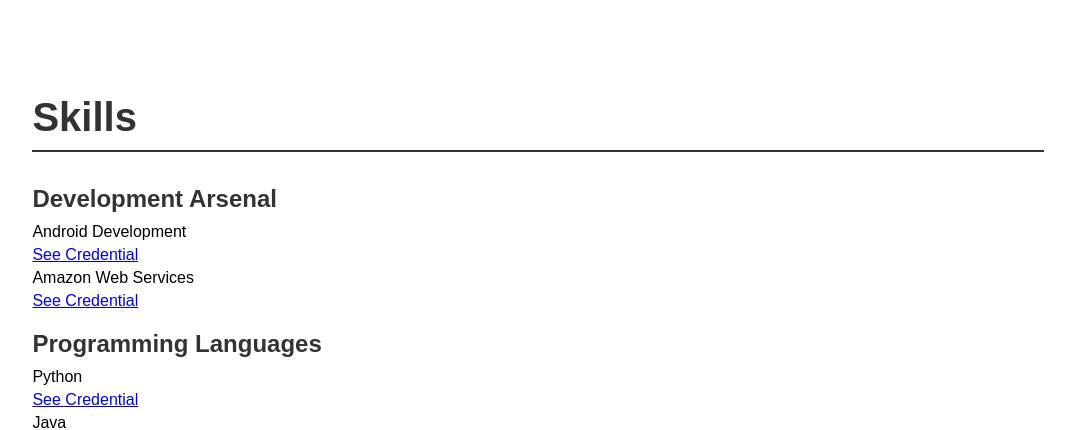
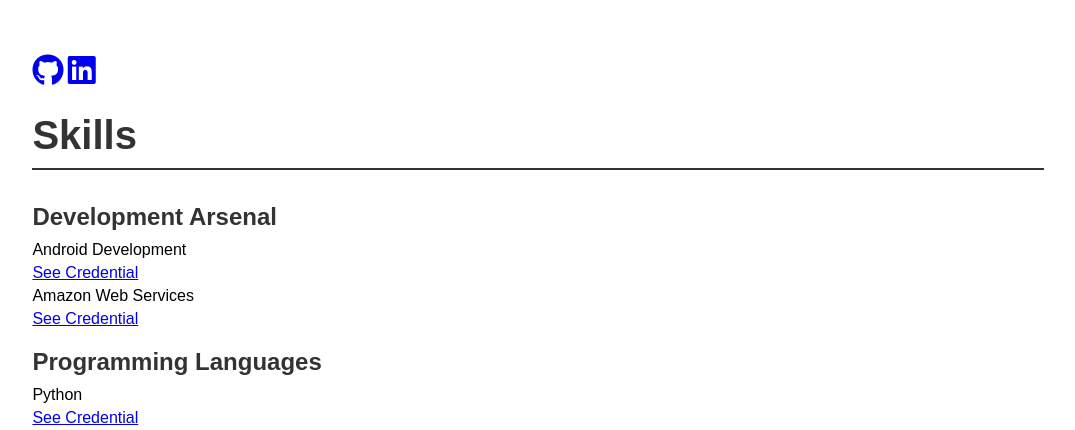
Before and after one commit to Ebredvick/website_portfolio, a FastAPI app: page /home in a window 1280 px wide. Shown: the part 46-476 px from the top of the page, without its empty margins (102-1177 px from the left). Run offline with FastAPI, Linux system fonts and the light colour scheme; some libraries are stand-ins or nearby versions.

Commit message:
Add external links for github and linkedin on home page

```diff
--- a/app/templates/index.html
+++ b/app/templates/index.html
@@ -24,6 +24,8 @@
 
     <section id="skills">
         <div class="container">
+            <a href="{{github_url}}" target="_blank" rel="noopener"><i class="fab fa-github fa-2xl"></i></a>
+            <a href="{{linkedin_url}}" target="_blank" rel="noopener"><i class="fab fa-linkedin fa-2xl"></i></a>
             <h1>Skills</h1>
             <div class="skills-area">
                 {% for category, skills in skills_dict.items() %}
```
